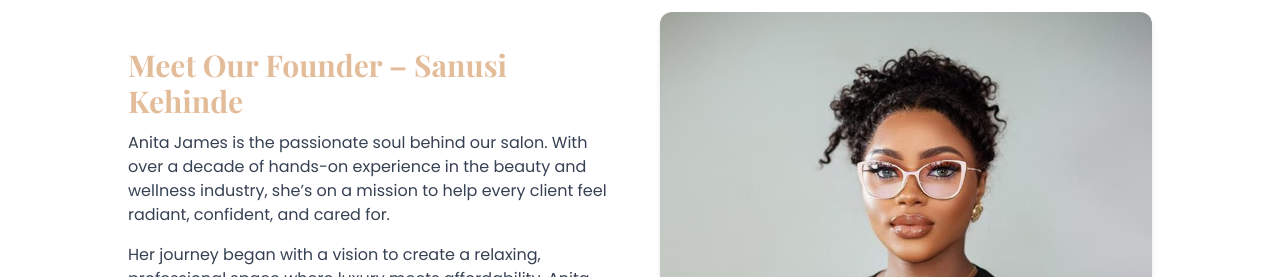
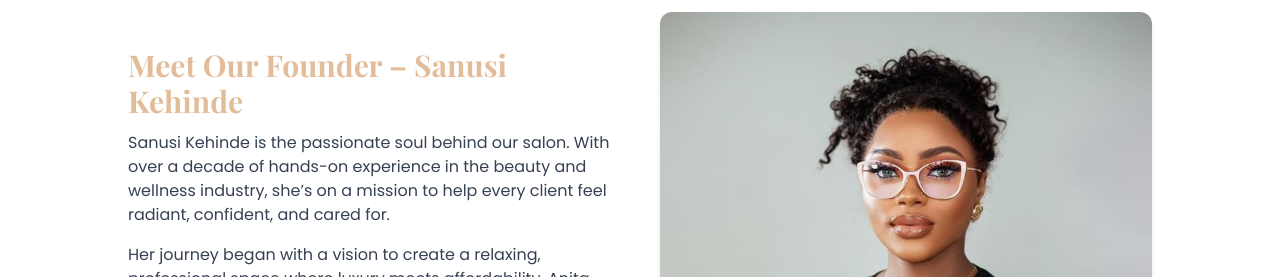
Before and after one commit to lamba01/lashtech, a React (Vite) app in the folder client/: page / in a window 1280 px wide. Shown: the part 1800-2077 px from the top of the page. Built offline with nearby package versions, Linux system fonts and the light colour scheme; no server answers.

Commit message:
feat: Update founder's name from Anita James to Sanusi Kehinde in Services section

```diff
--- a/client/src/sections/Services.jsx
+++ b/client/src/sections/Services.jsx
@@ -20,7 +20,7 @@ function Services() {
             Meet Our Founder – Sanusi Kehinde
           </h3>
           <p className="text-sm sm:text-base text-gray-700 mb-4">
-            Anita James is the passionate soul behind our salon. With over a
+            Sanusi Kehinde is the passionate soul behind our salon. With over a
             decade of hands-on experience in the beauty and wellness industry,
             she’s on a mission to help every client feel radiant, confident, and
             cared for.
```
